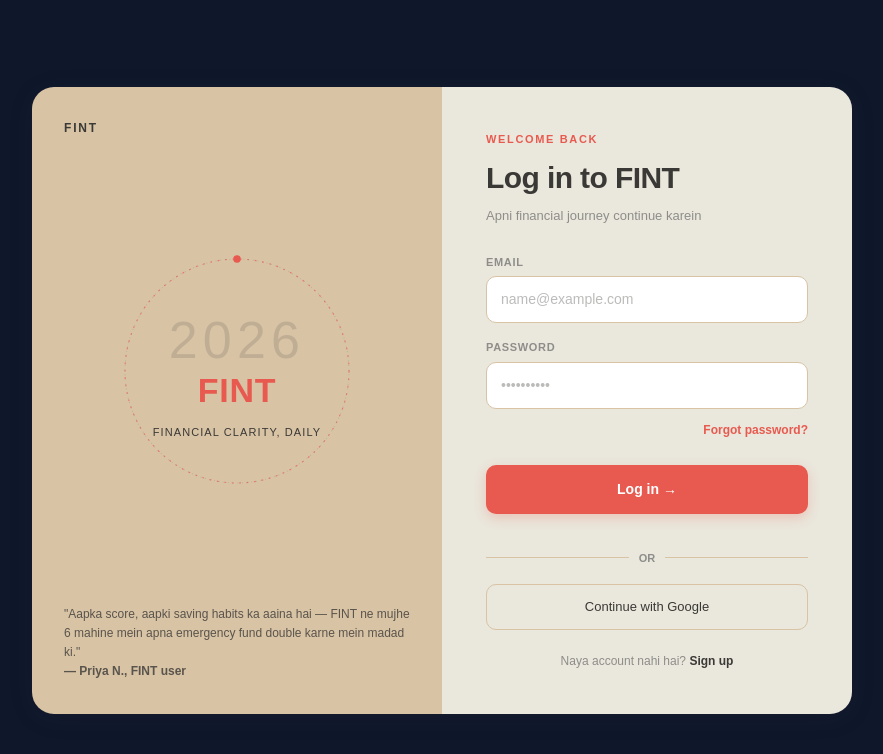
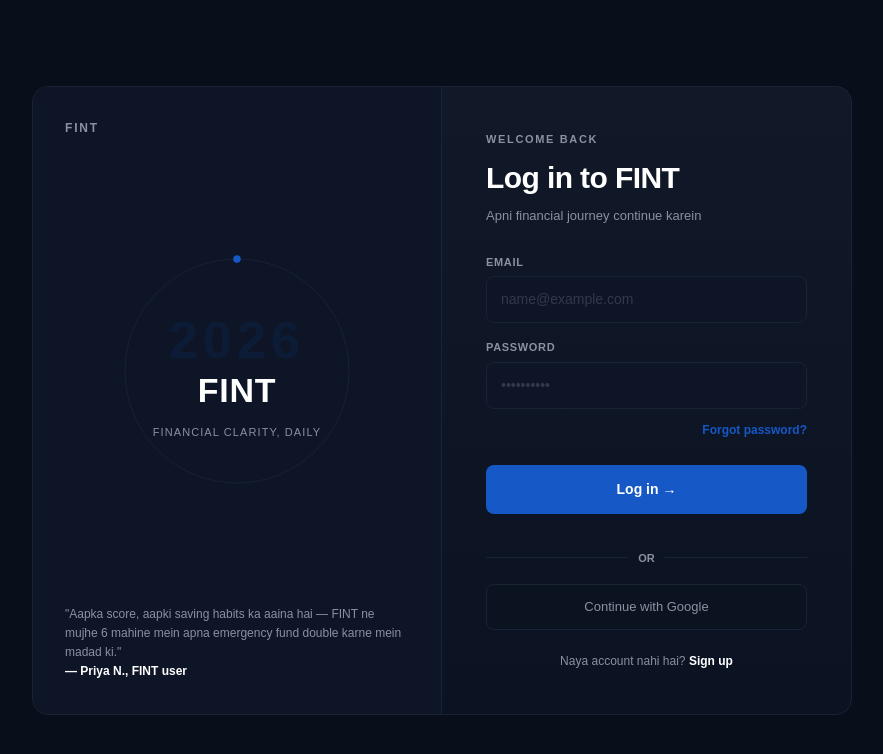
Before and after one commit to prkhr-g/FINIT, a Next.js app: page /login in a window 1280 px wide. Shown: the top 754 px of the page, without its empty margins (198-1081 px from the left). Built offline with nearby package versions, Linux system fonts and the light colour scheme; no server answers.

Commit message:
feat: add top-starting circular draw animation to login and signup panels

```diff
--- a/src/app/(auth)/login/page.tsx
+++ b/src/app/(auth)/login/page.tsx
@@ -64,44 +64,69 @@ export default function LoginPage() {
 
 
   return (
-    <main className="flex min-h-screen items-center justify-center bg-slate-900 p-4 sm:p-6 md:p-8">
-      <div className="w-full max-w-[820px] rounded-[22px] overflow-hidden grid grid-cols-1 md:grid-cols-2 shadow-[0_4px_24px_rgba(58,57,54,0.12)] min-h-[520px]">
+    <main className="flex min-h-screen items-center justify-center bg-[#080e1a] p-4 sm:p-6 md:p-8">
+      <div className="w-full max-w-[820px] rounded-[16px] overflow-hidden grid grid-cols-1 md:grid-cols-2 bg-gradient-to-b from-[#111827] to-[#0b1221] border border-[#1a2235] min-h-[520px]">
 
         {/* Left decorative brand panel */}
-        <div className="hidden md:flex bg-[#D8C3A5] relative p-8 flex-col justify-between overflow-hidden min-h-[500px]">
-          <div className="text-[12px] tracking-[0.15em] text-[#3A3936] font-bold z-10">
+        <div className="hidden md:flex bg-[#0d1526] border-r border-[#1a2235] relative p-8 flex-col justify-between overflow-hidden min-h-[500px]">
+          <div className="text-[12px] tracking-[0.15em] text-[#8b90a3] font-bold z-10">
             FINT
           </div>
 
           <div className="relative flex-1 flex items-center justify-center">
+            <style>{`
+              @keyframes drawCircle {
+                from {
+                  stroke-dashoffset: 754;
+                }
+                to {
+                  stroke-dashoffset: 0;
+                }
+              }
+              .animate-draw-circle {
+                stroke-dasharray: 754;
+                stroke-dashoffset: 754;
+                animation: drawCircle 1.5s cubic-bezier(0.4, 0, 0.2, 1) forwards;
+              }
+            `}</style>
             <svg viewBox="0 0 300 300" className="w-[280px] h-[280px] absolute">
-              <circle cx="150" cy="150" r="120" fill="none" stroke="#E85A4F" strokeWidth="1.2" strokeDasharray="2,6" className="opacity-70" />
-              <circle cx="150" cy="150" r="120" fill="none" stroke="#8E8D8A" strokeWidth="1" strokeDasharray="1,4" className="opacity-40" transform="rotate(20 150 150)" />
-              <circle cx="150" cy="30" r="4" fill="#E85A4F" />
+              <circle cx="150" cy="150" r="120" fill="none" stroke="#1a2235" strokeWidth="1" />
+              <circle
+                cx="150"
+                cy="150"
+                r="120"
+                fill="none"
+                stroke="#1558c6"
+                strokeWidth="1.5"
+                transform="rotate(-90 150 150)"
+                className="animate-draw-circle"
+              />
+              <circle cx="150" cy="150" r="120" fill="none" stroke="#1a2235" strokeWidth="1" strokeDasharray="1,4" className="opacity-60" transform="rotate(20 150 150)" />
+              <circle cx="150" cy="30" r="4" fill="#1558c6" />
             </svg>
             <div className="relative z-10 text-center">
-              <p className="text-[52px] font-light text-[#3A3936] opacity-15 m-0 tracking-[0.1em]">2026</p>
-              <p className="text-[34px] font-semibold text-[#E85A4F] -mt-[14px] tracking-[0.02em]">FINT</p>
-              <p className="text-[11px] tracking-[0.1em] text-[#3A3936] mt-2 font-medium">FINANCIAL CLARITY, DAILY</p>
+              <p className="text-[52px] font-bold text-[#1558c6] opacity-10 m-0 tracking-[0.1em]">2026</p>
+              <p className="text-[34px] font-bold text-white -mt-[14px] tracking-[0.02em]">FINT</p>
+              <p className="text-[11px] tracking-[0.1em] text-[#8b90a3] mt-2 font-medium">FINANCIAL CLARITY, DAILY</p>
             </div>
           </div>
 
-          <p className="text-[12px] text-[#3A3936] opacity-80 leading-[1.6] z-10 m-0">
+          <p className="text-[12px] text-[#8b90a3] leading-[1.6] z-10 m-0 font-medium">
             "Aapka score, aapki saving habits ka aaina hai — FINT ne mujhe 6 mahine mein apna emergency fund double karne mein madad ki."
             <br />
-            <span className="font-semibold">— Priya N., FINT user</span>
+            <span className="font-semibold text-white">— Priya N., FINT user</span>
           </p>
         </div>
 
         {/* Right form panel */}
-        <form onSubmit={handleSubmit} className="bg-[#EAE7DC] p-8 md:p-11 flex flex-col justify-center min-h-[500px]">
-          <p className="text-[11px] tracking-[0.15em] text-[#E85A4F] font-bold m-0 mb-2">WELCOME BACK</p>
-          <h1 className="text-[30px] font-semibold text-[#3A3936] m-0 mb-1.5 tracking-[-0.02em]">Log in to FINT</h1>
-          <p className="text-[13px] text-[#8E8D8A] m-0 mb-7">Apni financial journey continue karein</p>
+        <form onSubmit={handleSubmit} className="p-8 md:p-11 flex flex-col justify-center min-h-[500px]">
+          <p className="text-[11px] tracking-[0.15em] text-[#8b90a3] font-bold m-0 mb-2">WELCOME BACK</p>
+          <h1 className="text-[30px] font-bold text-white m-0 mb-1.5 tracking-[-0.02em]">Log in to FINT</h1>
+          <p className="text-[13px] text-[#8b90a3] m-0 mb-7">Apni financial journey continue karein</p>
 
           <div className="space-y-4">
             <div>
-              <label htmlFor="email" className="text-[11px] tracking-[0.06em] text-[#8E8D8A] block mb-1.5 font-semibold uppercase">EMAIL</label>
+              <label htmlFor="email" className="text-[11px] tracking-[0.06em] text-[#8b90a3] block mb-1.5 font-semibold uppercase">EMAIL</label>
               <input
                 id="email"
                 type="email"
@@ -109,12 +134,12 @@ export default function LoginPage() {
                 value={email}
                 onChange={(e) => setEmail(e.target.value)}
                 placeholder="name@example.com"
-                className="w-full bg-white border border-[#D8C3A5] rounded-[10px] px-3.5 py-3 text-[14px] text-[#3A3936] placeholder-[#8E8D8A]/60 focus:outline-none focus:ring-2 focus:ring-[#E85A4F]/20 focus:border-[#E85A4F] transition-all"
+                className="w-full bg-[#0d1526] border border-[#1a2235] rounded-[8px] px-3.5 py-3 text-[14px] text-white placeholder-[#8b90a3]/30 focus:outline-none focus:border-[#1558c6] focus:ring-0 transition-all"
               />
             </div>
 
             <div>
-              <label htmlFor="password" className="text-[11px] tracking-[0.06em] text-[#8E8D8A] block mb-1.5 font-semibold uppercase">PASSWORD</label>
+              <label htmlFor="password" className="text-[11px] tracking-[0.06em] text-[#8b90a3] block mb-1.5 font-semibold uppercase">PASSWORD</label>
               <input
                 id="password"
                 type="password"
@@ -122,13 +147,13 @@ export default function LoginPage() {
                 value={password}
                 onChange={(e) => setPassword(e.target.value)}
                 placeholder="••••••••••"
-                className="w-full bg-white border border-[#D8C3A5] rounded-[10px] px-3.5 py-3 text-[14px] text-[#3A3936] placeholder-[#8E8D8A]/60 focus:outline-none focus:ring-2 focus:ring-[#E85A4F]/20 focus:border-[#E85A4F] transition-all"
+                className="w-full bg-[#0d1526] border border-[#1a2235] rounded-[8px] px-3.5 py-3 text-[14px] text-white placeholder-[#8b90a3]/30 focus:outline-none focus:border-[#1558c6] focus:ring-0 transition-all"
               />
             </div>
           </div>
 
           <div className="text-right mt-2 mb-6">
-            <Link href="/forgot-password" className="text-[12px] text-[#E85A4F] font-semibold hover:underline">
+            <Link href="/forgot-password" className="text-[12px] text-[#1558c6] font-semibold hover:underline">
               Forgot password?
             </Link>
           </div>
@@ -136,28 +161,28 @@ export default function LoginPage() {
           <button
             type="submit"
             disabled={loading}
-            className="w-full bg-[#E85A4F] hover:bg-[#d44d42] active:scale-[0.99] text-white rounded-[10px] py-3.5 text-[14px] font-bold text-center mb-4.5 shadow-[0_4px_12px_rgba(232,90,79,0.25)] transition-all cursor-pointer disabled:opacity-50 disabled:cursor-not-allowed"
+            className="w-full bg-[#1558c6] hover:bg-[#0f449e] active:scale-[0.99] text-white rounded-[8px] py-3.5 text-[14px] font-bold text-center mb-4.5 shadow-none transition-all cursor-pointer disabled:opacity-50 disabled:cursor-not-allowed"
           >
             {loading ? 'Logging in...' : 'Log in →'}
           </button>
 
           <div className="flex items-center gap-2.5 my-4.5">
-            <div className="flex-1 h-[1px] bg-[#D8C3A5]"></div>
-            <span className="text-[11px] text-[#8E8D8A] font-bold">OR</span>
-            <div className="flex-1 h-[1px] bg-[#D8C3A5]"></div>
+            <div className="flex-1 h-[1px] bg-[#1a2235]"></div>
+            <span className="text-[11px] text-[#8b90a3] font-bold">OR</span>
+            <div className="flex-1 h-[1px] bg-[#1a2235]"></div>
           </div>
 
           <button
             type="button"
             onClick={handleGoogleLogin}
-            className="w-full border border-[#D8C3A5] hover:bg-white/40 active:scale-[0.99] rounded-[10px] py-3 text-[13px] text-[#3A3936] font-medium text-center mb-5.5 transition-all cursor-pointer"
+            className="w-full border border-[#1a2235] hover:bg-[#151c26] bg-[#0d141e]/50 active:scale-[0.99] rounded-[8px] py-3 text-[13px] text-[#8b90a3] font-medium text-center mb-5.5 transition-all cursor-pointer"
           >
             Continue with Google
           </button>
 
-          <p className="text-[12px] text-[#8E8D8A] m-0 text-center">
+          <p className="text-[12px] text-[#8b90a3] m-0 text-center">
             Naya account nahi hai?{' '}
-            <Link href="/signup" className="text-[#3A3936] font-bold hover:underline">
+            <Link href="/signup" className="text-white font-bold hover:underline">
               Sign up
             </Link>
           </p>
```
Also changed, not shown: src/app/(auth)/signup/page.tsx (+51 -26 lines).
